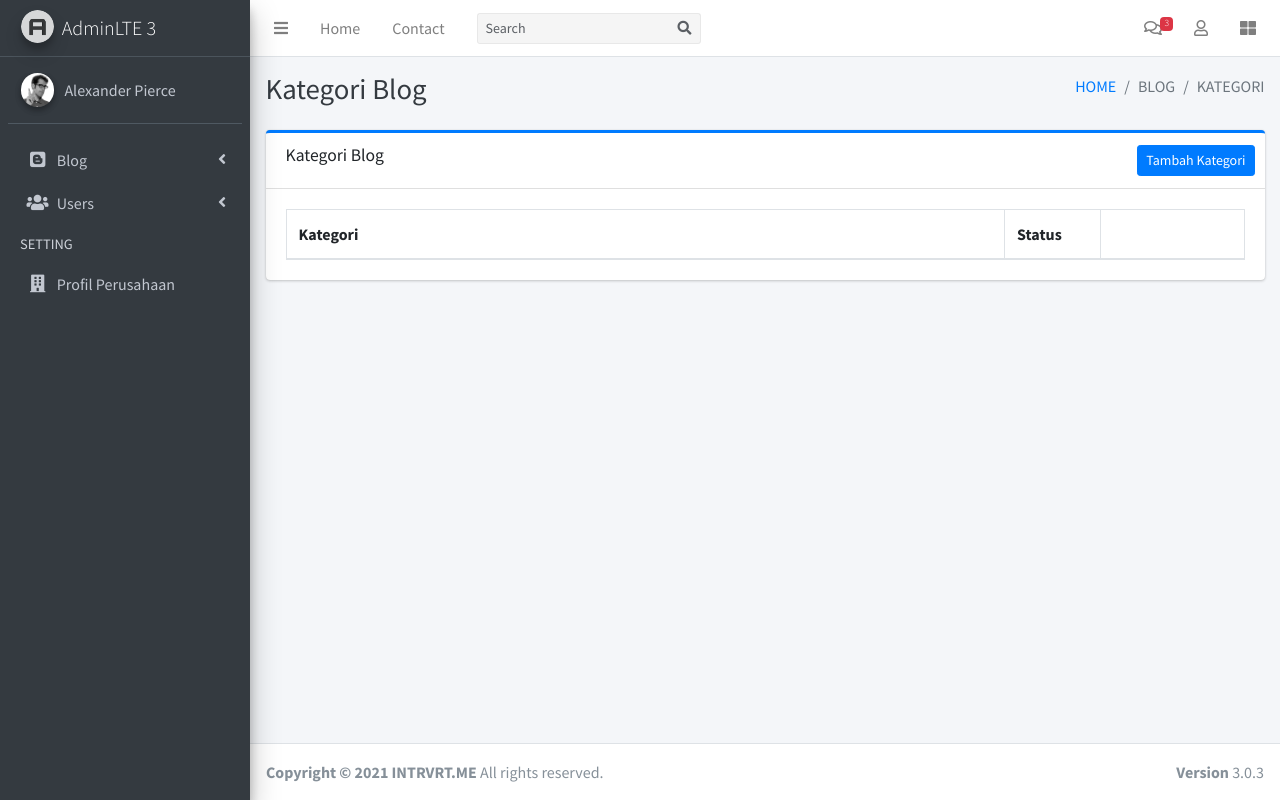
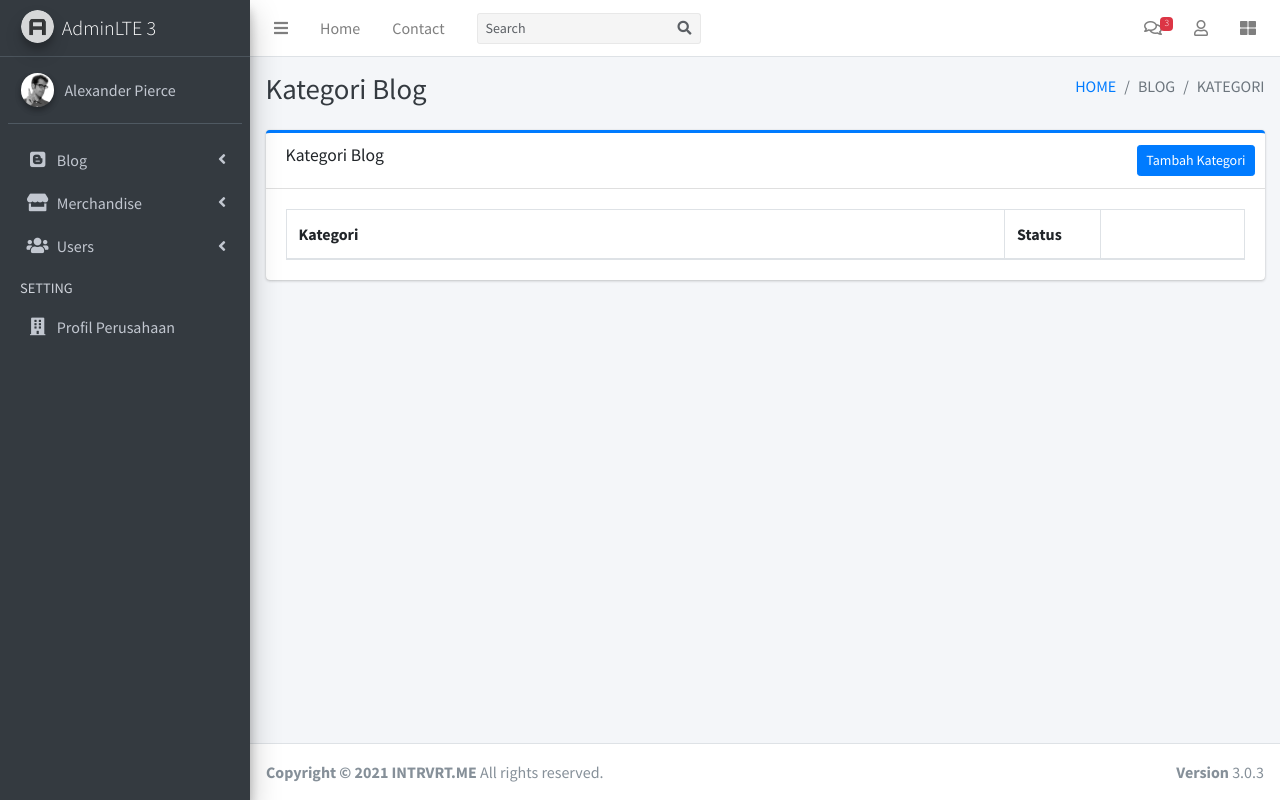
Before and after one commit to diazadha/Intrvrt.me-Website_Project, a CodeIgniter app: page /database/index.php/admin/blog/kategori in a window 1280 px wide. Run offline with CodeIgniter, Linux system fonts and the light colour scheme; lists and menus that the app fills with data are empty; some libraries are stand-ins or nearby versions.

Commit message:
update kategori merchandise

```diff
--- a/application/views/template/adminlte.php
+++ b/application/views/template/adminlte.php
@@ -194,6 +194,29 @@
           </li>
           <li class="nav-item has-treeview">
             <a href="#" class="nav-link">
+              <i class="nav-icon fas fa-store"></i>
+              <p>
+                Merchandise
+                <i class="right fas fa-angle-left"></i>
+              </p>
+            </a>
+            <ul class="nav nav-treeview">
+              <li class="nav-item">
+                <a href="" class="nav-link">
+                  <i class="fas fa-pen-square"></i>
+                  <p>Marchandise</p>
+                </a>
+              </li>
+              <li class="nav-item">
+                <a href="<?=base_url('admin/merchandise/kategori')?>" class="nav-link">
+                  <i class=" fas fa-tag"></i>
+                  <p>Kategori Merchandise</p>
+                </a>
+              </li>
+            </ul>
+          </li>
+          <li class="nav-item has-treeview">
+            <a href="#" class="nav-link">
               <i class="nav-icon fas fa-users"></i>
               <p>
                 Users
```
